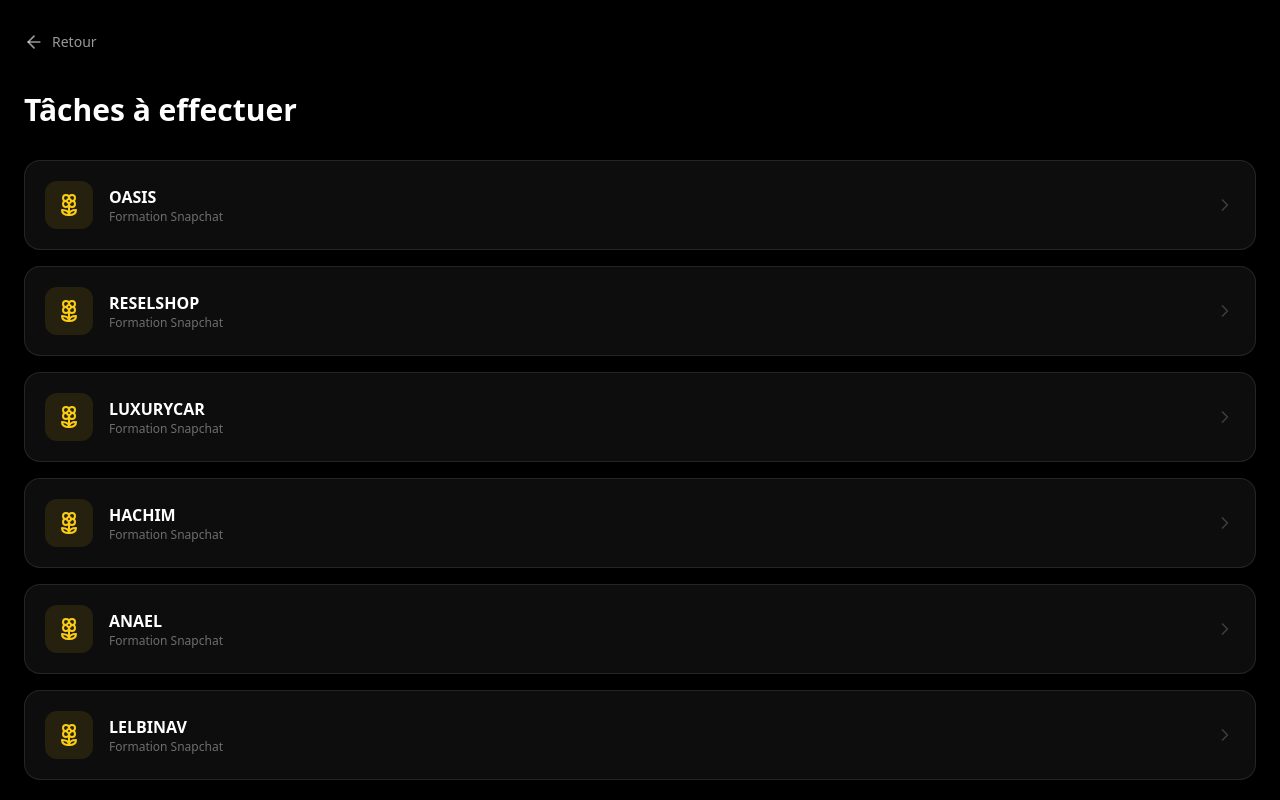
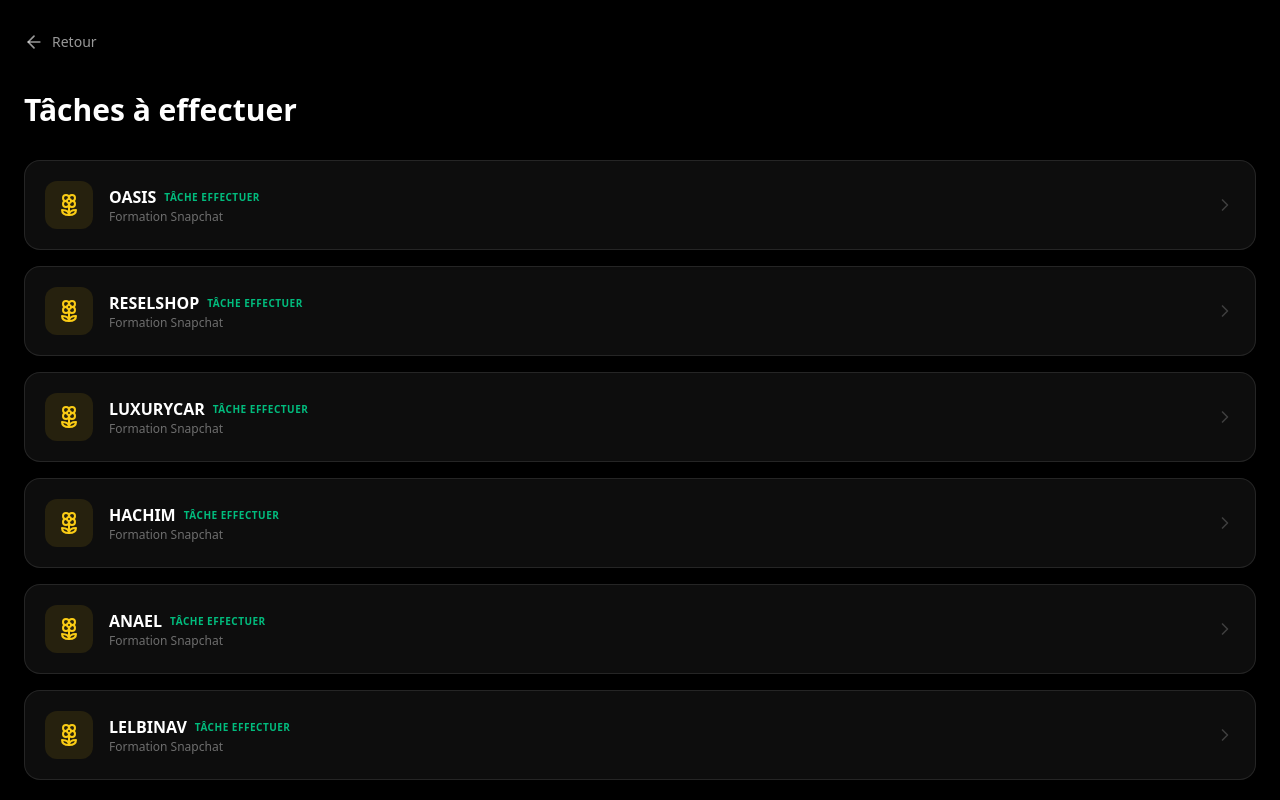
Before and after one commit to layiacademy1-sketch/RABAB, a React (Vite) app: page / in a window 1280 px wide. Both pictures are taken after a click on the button "ACCÈS AUX TÂCHES". Built offline with nearby package versions, Linux system fonts and the light colour scheme.

Commit message:
feat(dashboard): Display task completion status
Adds a visual indicator to business cards on the dashboard to show if a task has been completed. This improves the user's ability to quickly assess business status.

```diff
--- a/src/App.tsx
+++ b/src/App.tsx
@@ -243,7 +243,10 @@ const BusinessList = ({ onBack, onSelect }: { onBack: () => void, onSelect: (b:
                 )}
               </div>
               <div>
-                <h3 className="text-white font-bold">{business.name}</h3>
+                <div className="flex items-center space-x-2">
+                  <h3 className="text-white font-bold">{business.name}</h3>
+                  <span className="text-emerald-500 text-[10px] font-bold uppercase tracking-wider">Tâche effectuer</span>
+                </div>
                 <p className="text-white/40 text-xs">
                   {business.subtitle || (business.status === 'coming-soon' ? 'Bientôt disponible' : 'Actif')}
                 </p>
```
